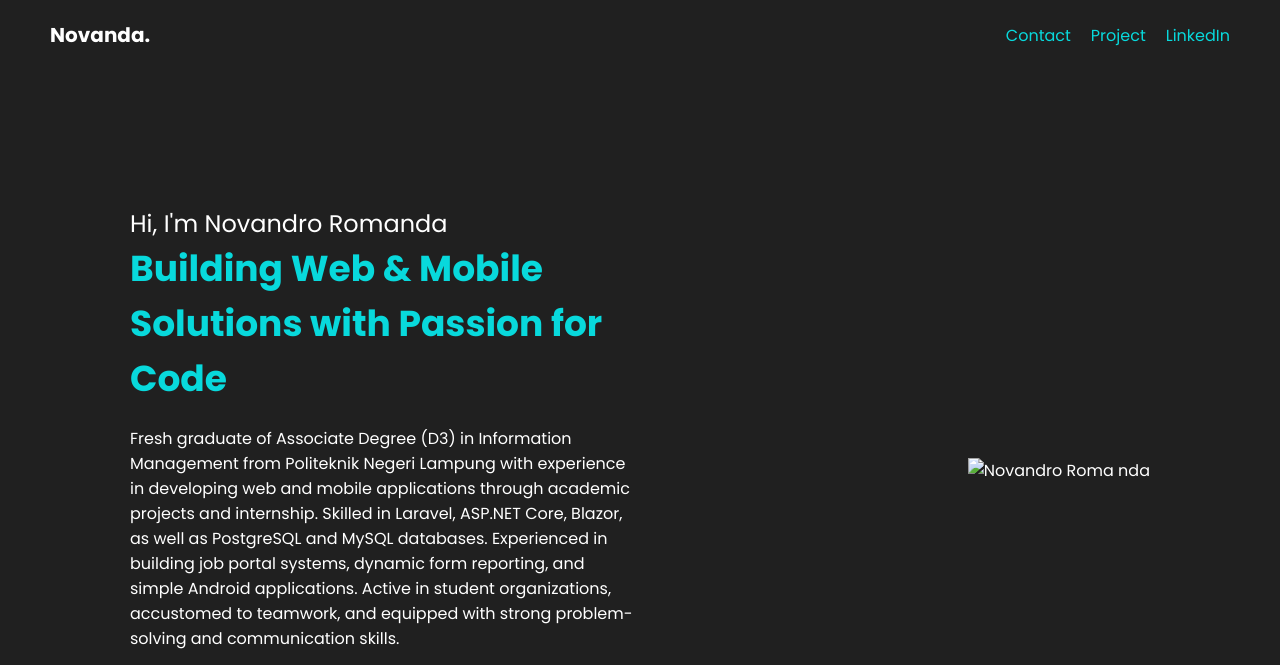
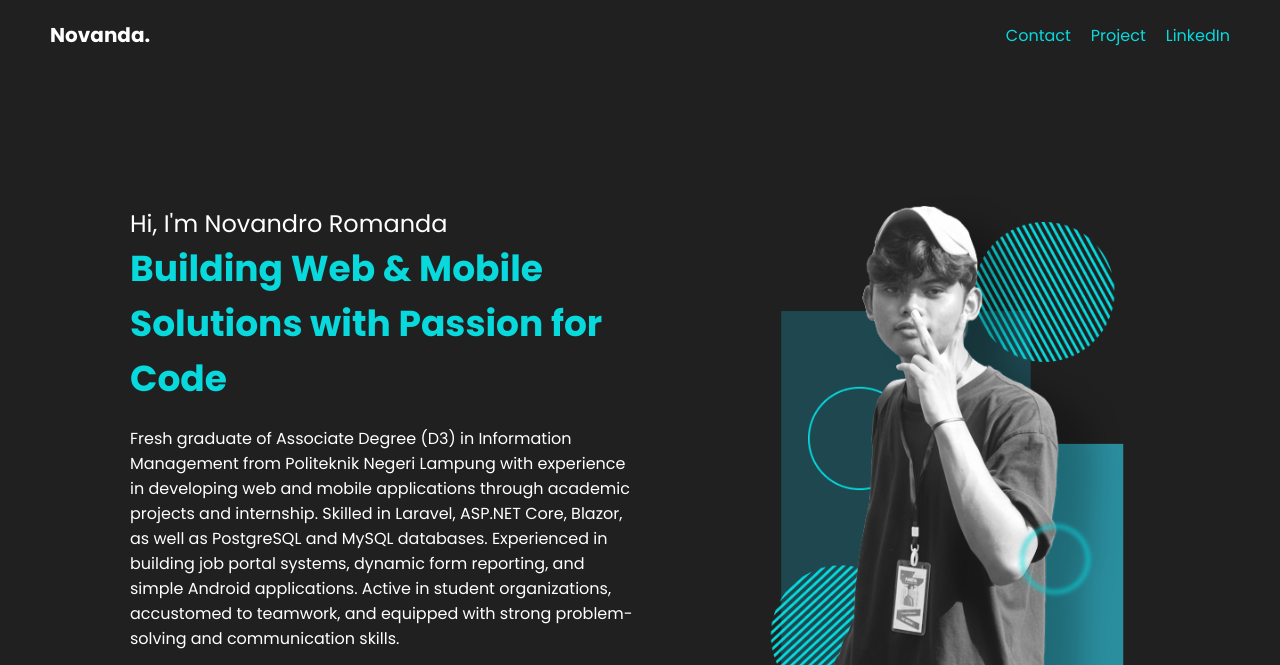
Before and after one commit to novandroromanda/Portofolio, a plain HTML site: page index.html in a window 1280 px wide. Shown: the top 665 px of the page. Drawn offline with nearby package versions, Linux system fonts and the light colour scheme; the site is published under a folder, as on GitHub Pages, so addresses that start at the root find nothing.

Commit message:
fix: path img

```diff
--- a/index.html
+++ b/index.html
@@ -78,7 +78,7 @@
         </div>
 
         <div class="hero-image">
-          <img src="/img/Foto-profil-hero.png" alt="Novandro Roma   nda" />
+          <img src="img/Foto-profil-hero.png" alt="Novandro Romanda" />
         </div>
       </section>
 
```
